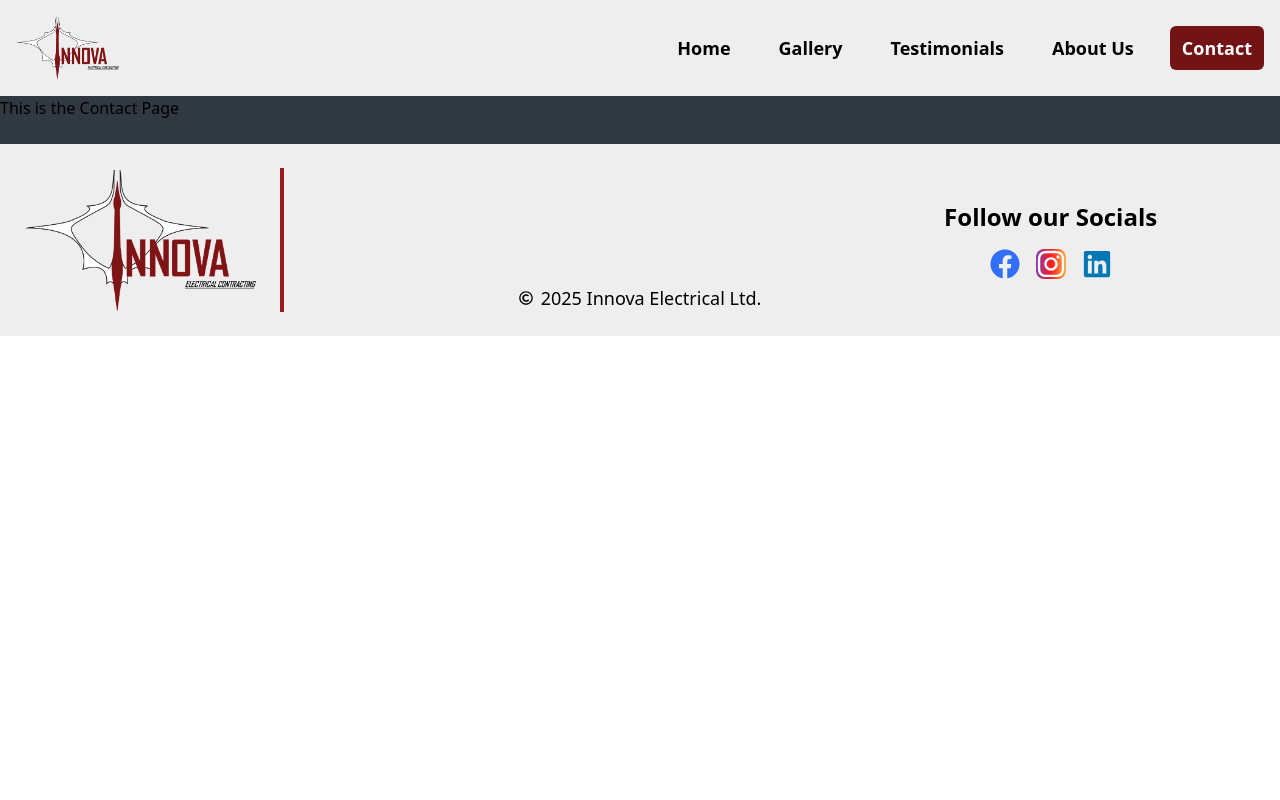
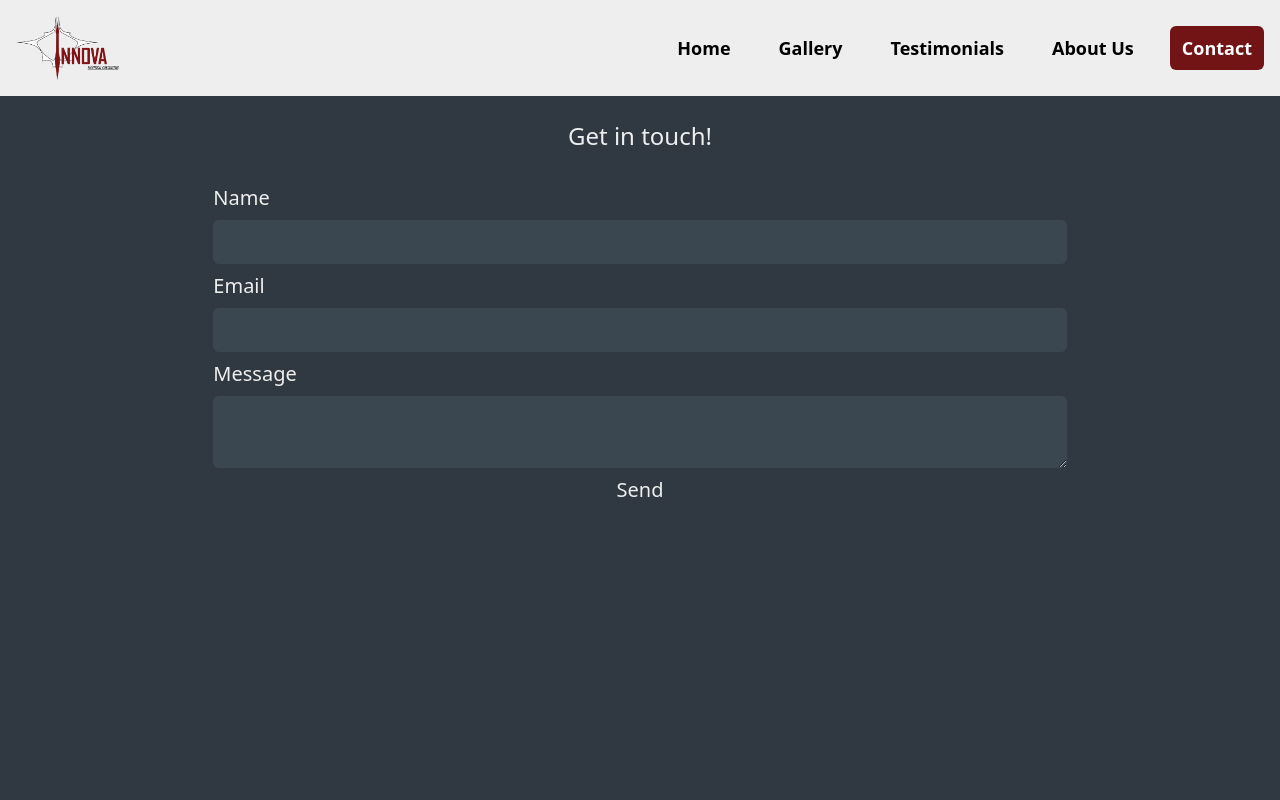
Before and after one commit to dhawryluk/Innova-Electrical, a React (Vite) app: page /Contact in a window 1280 px wide. Shown: the top 800 px of the page. Built offline with nearby package versions, Linux system fonts and the light colour scheme.

Commit message:
adding contact form

```diff
--- a/package.json
+++ b/package.json
@@ -7,10 +7,10 @@
     "dev": "vite",
     "build": "vite build",
     "lint": "eslint .",
-    "preview": "vite preview",
-    "server": "json-server --watch src/db.json --port 5000"
+    "preview": "vite preview"
   },
   "dependencies": {
+    "@emailjs/browser": "^4.4.1",
     "hamburger-react": "^2.5.2",
     "react": "^19.0.0",
     "react-dom": "^19.0.0",
--- a/src/components/ReviewListings.jsx
+++ b/src/components/ReviewListings.jsx
@@ -1,7 +1,7 @@
 import { useState, useEffect } from "react";
 import ReviewListing from "./ReviewListing";
 import Button from "../components/Button";
-import data from "../db.json";
+import data from "../reviews.json";
 
 const ReviewListings = ({ isHome = false }) => {
   const [loading, setLoading] = useState(true);
--- /dev/null
+++ b/src/gallery.json
@@ -0,0 +1,54 @@
+{
+  "gallery": [
+    {
+      "id": 1,
+      "name": "34F Design Inc and Upper Left Photography",
+      "image": "src/assets/images/galleryImages/Acuitas-1.jpg"
+    },
+    {
+      "id": 2,
+      "name": "34F Design Inc and Upper Left Photography",
+      "image": "src/assets/images/galleryImages/Acuitas-2.jpg"
+    },
+    {
+      "id": 3,
+      "name": "34F Design Inc and Upper Left Photography",
+      "image": "src/assets/images/galleryImages/Acuitas-3.jpg"
+    },
+    {
+      "id": 4,
+      "name": "34F Design Inc and Upper Left Photography",
+      "image": "src/assets/images/galleryImages/Acuitas-4.jpg"
+    },
+    {
+      "id": 5,
+      "name": "34F Design Inc and Upper Left Photography",
+      "image": "src/assets/images/galleryImages/Acuitas-5.jpg"
+    },
+    {
+      "id": 6,
+      "name": "34F Design Inc and Upper Left Photography",
+      "image": "src/assets/images/galleryImages/Acuitas-6.jpg"
+    },
+    {
+      "id": 7,
+      "name": "34F Design Inc and Upper Left Photography",
+      "image": "src/assets/images/galleryImages/Acuitas-7.jpg"
+    },
+    {
+      "id": 8,
+      "name": "34F Design Inc and Upper Left Photography",
+      "image": "src/assets/images/galleryImages/Acuitas-8.jpg"
+    },
+    {
+      "id": 9,
+      "name": "34F Design Inc and Upper Left Photography",
+      "image": "src/assets/images/galleryImages/Acuitas-9.jpg"
+    },
+    {
+      "id": 10,
+      "name": "34F Design Inc and Upper Left Photography",
+      "image": "src/assets/images/galleryImages/Acuitas-10.jpg"
+    }
+  ]
+}
--- a/src/pages/Contact.jsx
+++ b/src/pages/Contact.jsx
@@ -1,5 +1,49 @@
+import { useRef } from "react";
+import emailjs from "@emailjs/browser";
+
 const Contact = () => {
-  return <div>This is the Contact Page</div>;
+  const form = useRef();
+
+  const sendEmail = (e) => {
+    e.preventDefault();
+
+    emailjs
+      .sendForm("service_nscsv0b", "template_d9y4hy4", form.current, {
+        publicKey: "VcIB62HdSA8oGv4IJ",
+      })
+      .then(
+        () => {
+          console.log("SUCCESS!");
+        },
+        (error) => {
+          console.log("FAILED...", error.text);
+        }
+      );
+  };
+  return (
+    <form
+      ref={form}
+      onSubmit={sendEmail}
+      className="h-screen w-2/3 m-auto flex flex-col gap-2 text-xl text-light"
+    >
+      <h1 className="text-2xl text-center my-6">Get in touch!</h1>
+      <label>Name</label>
+      <input
+        type="text"
+        name="user_name"
+        className="bg-bgSecondary rounded-md p-2"
+      />
+      <label>Email</label>
+      <input
+        type="email"
+        name="user_email"
+        className="bg-bgSecondary rounded-md p-2"
+      />
+      <label>Message</label>
+      <textarea name="message" className="bg-bgSecondary rounded-md p-2" />
+      <input type="submit" value="Send" />
+    </form>
+  );
 };
 
 export default Contact;
--- a/src/pages/Gallery.jsx
+++ b/src/pages/Gallery.jsx
@@ -1,5 +1,5 @@
 import { useState, useEffect } from "react";
-import data from "../db.json";
+import data from "../gallery.json";
 import { FaBoltLightning } from "react-icons/fa6";
 
 const Gallery = () => {
--- a/src/db.json
+++ b/src/reviews.json
@@ -36,58 +36,5 @@
       "rating": 5,
       "review": "I was having some issues with my rental property and was referred to Ray at Innova Electrical from an old friend.  He came up with some great solutions to my issue.  Ray was very efficient and professional.  Would definitely use again!"
     }
-  ],
-
-  "gallery": [
-    {
-      "id": 1,
-      "name": "34F Design Inc and Upper Left Photography",
-      "image": "src/assets/images/galleryImages/Acuitas-1.jpg"
-    },
-    {
-      "id": 2,
-      "name": "34F Design Inc and Upper Left Photography",
-      "image": "src/assets/images/galleryImages/Acuitas-2.jpg"
-    },
-    {
-      "id": 3,
-      "name": "34F Design Inc and Upper Left Photography",
-      "image": "src/assets/images/galleryImages/Acuitas-3.jpg"
-    },
-    {
-      "id": 4,
-      "name": "34F Design Inc and Upper Left Photography",
-      "image": "src/assets/images/galleryImages/Acuitas-4.jpg"
-    },
-    {
-      "id": 5,
-      "name": "34F Design Inc and Upper Left Photography",
-      "image": "src/assets/images/galleryImages/Acuitas-5.jpg"
-    },
-    {
-      "id": 6,
-      "name": "34F Design Inc and Upper Left Photography",
-      "image": "src/assets/images/galleryImages/Acuitas-6.jpg"
-    },
-    {
-      "id": 7,
-      "name": "34F Design Inc and Upper Left Photography",
-      "image": "src/assets/images/galleryImages/Acuitas-7.jpg"
-    },
-    {
-      "id": 8,
-      "name": "34F Design Inc and Upper Left Photography",
-      "image": "src/assets/images/galleryImages/Acuitas-8.jpg"
-    },
-    {
-      "id": 9,
-      "name": "34F Design Inc and Upper Left Photography",
-      "image": "src/assets/images/galleryImages/Acuitas-9.jpg"
-    },
-    {
-      "id": 10,
-      "name": "34F Design Inc and Upper Left Photography",
-      "image": "src/assets/images/galleryImages/Acuitas-10.jpg"
-    }
   ]
 }
```
Also changed, not shown: 1 other file (tests, documents, lock files or other folders).
